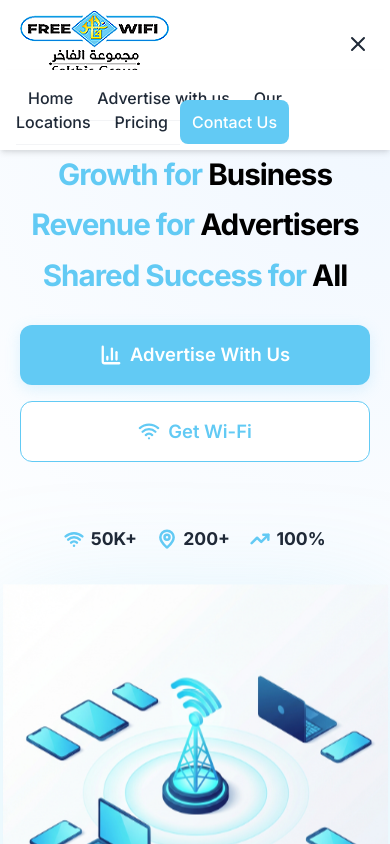
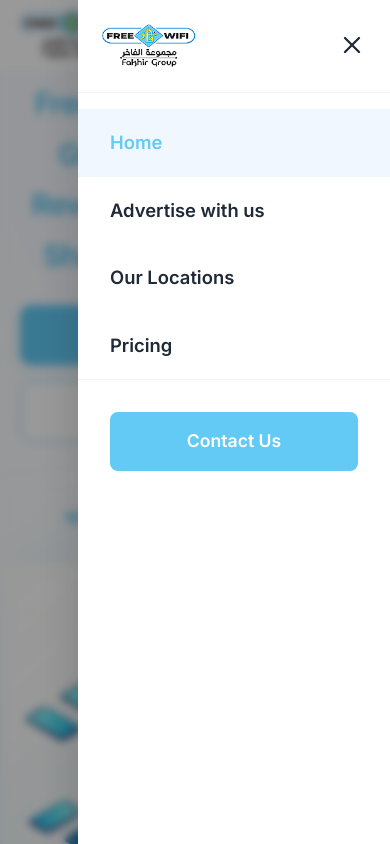
Before and after one commit to huzzy69/fg-free-wifi, a React (Vite) app: page / in a window 390 px wide. Both pictures are taken after a click on the button "Toggle Menu". Shown: the top 844 px of the page. Built offline with nearby package versions, Linux system fonts and the light colour scheme.

Commit message:
feat: enhance mobile responsiveness and add animated stat counters

```diff
--- a/src/components/Navbar.css
+++ b/src/components/Navbar.css
@@ -56,6 +56,10 @@
 
 /* Mobile Styles */
 @media (max-width: 768px) {
+    .navbar {
+        height: 70px;
+    }
+
     .desktop-only {
         display: none;
     }
@@ -64,37 +68,124 @@
         display: block;
     }
 
+    .logo-image {
+        height: 50px;
+    }
+
     .mobile-menu-btn {
         background: none;
         border: none;
         color: var(--color-text);
+        padding: 0.5rem;
+        cursor: pointer;
+        transition: transform 0.3s ease;
+        display: flex;
+        align-items: center;
+        justify-content: center;
     }
 
-    .mobile-menu {
-        position: absolute;
-        top: 70px;
+    .mobile-menu-btn.active {
+        transform: rotate(90deg);
+    }
+
+    /* Overlay */
+    .mobile-overlay {
+        position: fixed;
+        top: 0;
         left: 0;
         width: 100%;
-        background-color: var(--color-bg-white);
-        padding: 1rem;
-        box-shadow: var(--shadow-md);
+        height: 100%;
+        background: rgba(0, 0, 0, 0.4);
+        backdrop-filter: blur(4px);
+        opacity: 0;
+        visibility: hidden;
+        transition: all 0.3s ease;
+        z-index: 998;
+    }
+
+    .mobile-overlay.show {
+        opacity: 1;
+        visibility: visible;
+    }
+
+    /* Mobile Menu Drawer */
+    .mobile-menu {
+        position: fixed;
+        top: 0;
+        right: 0;
+        width: 80%;
+        max-width: 320px;
+        height: 100vh;
+        background-color: white;
+        z-index: 999;
         display: flex;
         flex-direction: column;
-        gap: 1rem;
+        transform: translateX(100%);
+        transition: transform 0.4s cubic-bezier(0.165, 0.84, 0.44, 1);
+        box-shadow: -10px 0 30px rgba(0, 0, 0, 0.1);
+        padding: 0;
+    }
+
+    .mobile-menu.open {
+        transform: translateX(0);
+    }
+
+    .mobile-menu-header {
+        padding: 1.5rem;
+        display: flex;
+        justify-content: space-between;
+        align-items: center;
+        border-bottom: 1px solid #f3f4f6;
+    }
+
+    .mobile-logo-inner {
+        height: 44px;
+        width: auto;
+    }
+
+    .close-menu {
+        background: none;
+        border: none;
+        color: var(--color-text);
+        cursor: pointer;
+    }
+
+    .mobile-menu-links {
+        padding: 1rem 0;
+        display: flex;
+        flex-direction: column;
+        flex-grow: 1;
     }
 
     .mobile-nav-link {
-        padding: 0.75rem;
-        border-bottom: 1px solid var(--color-bg-light);
-        font-weight: 500;
+        padding: 1.25rem 2rem;
+        font-size: 1.15rem;
+        font-weight: 600;
         color: var(--color-text);
+        border-bottom: none;
+        transition: background 0.2s, color 0.2s;
+        text-decoration: none;
     }
 
-    .btn-prominent {
-        background-color: var(--color-primary);
-        color: white;
-        text-align: center;
+    .mobile-nav-link:hover,
+    .mobile-nav-link.active {
+        background: #f0f7ff;
+        color: var(--color-primary);
+    }
+
+    .mobile-menu-footer {
+        padding: 2rem;
+        border-top: 1px solid #f3f4f6;
+    }
+
+    .btn-full {
+        width: 100%;
+        justify-content: center;
+        padding: 1rem;
+        font-size: 1.1rem;
         border-radius: var(--radius-md);
-        border-bottom: none;
+        display: flex;
+        align-items: center;
+        text-decoration: none;
     }
 }
--- a/src/components/Navbar.tsx
+++ b/src/components/Navbar.tsx
@@ -30,21 +30,30 @@ const Navbar: React.FC = () => {
                 </div>
 
                 {/* Mobile Menu Button */}
-                <button className="mobile-menu-btn mobile-only" onClick={toggleMenu}>
-                    {isOpen ? <X /> : <Menu />}
+                <button className={`mobile-menu-btn mobile-only ${isOpen ? 'active' : ''}`} onClick={toggleMenu} aria-label="Toggle Menu">
+                    {isOpen ? <X size={28} /> : <Menu size={28} />}
                 </button>
             </div>
 
+            {/* Mobile Menu Overlay */}
+            <div className={`mobile-overlay ${isOpen ? 'show' : ''}`} onClick={toggleMenu}></div>
+
             {/* Mobile Menu */}
-            {isOpen && (
-                <div className="mobile-menu mobile-only">
-                    <Link to="/" className="mobile-nav-link" onClick={toggleMenu}>Home</Link>
-                    <Link to="/advertisers" className="mobile-nav-link" onClick={toggleMenu}>Advertise with us</Link>
-                    <Link to="/locations" className="mobile-nav-link" onClick={toggleMenu}>Our Locations</Link>
-                    <Link to="/pricing" className="mobile-nav-link" onClick={toggleMenu}>Pricing</Link>
-                    <Link to="/contact" className="mobile-nav-link btn-prominent" onClick={toggleMenu}>Contact Us</Link>
+            <div className={`mobile-menu mobile-only ${isOpen ? 'open' : ''}`}>
+                <div className="mobile-menu-header">
+                    <img src={config.logoUrl} alt={config.companyName} className="mobile-logo-inner" />
+                    <button className="close-menu" onClick={toggleMenu}><X size={28} /></button>
                 </div>
-            )}
+                <div className="mobile-menu-links">
+                    <Link to="/" className={`mobile-nav-link ${isActive('/')}`} onClick={toggleMenu}>Home</Link>
+                    <Link to="/advertisers" className={`mobile-nav-link ${isActive('/advertisers')}`} onClick={toggleMenu}>Advertise with us</Link>
+                    <Link to="/locations" className={`mobile-nav-link ${isActive('/locations')}`} onClick={toggleMenu}>Our Locations</Link>
+                    <Link to="/pricing" className={`mobile-nav-link ${isActive('/pricing')}`} onClick={toggleMenu}>Pricing</Link>
+                    <div className="mobile-menu-footer">
+                        <Link to="/contact" className="btn btn-primary btn-full" onClick={toggleMenu}>Contact Us</Link>
+                    </div>
+                </div>
+            </div>
         </nav>
     );
 };
--- a/src/context/SiteConfigContext.tsx
+++ b/src/context/SiteConfigContext.tsx
@@ -84,6 +84,19 @@ export const SiteConfigProvider: React.FC<{ children: ReactNode }> = ({ children
         fetchRemoteConfig();
     }, []);
 
+    // Update document title and favicon
+    useEffect(() => {
+        document.title = config.companyName || 'Ads on WiFi';
+
+        let link: HTMLLinkElement | null = document.querySelector("link[rel~='icon']");
+        if (!link) {
+            link = document.createElement('link');
+            link.rel = 'icon';
+            document.getElementsByTagName('head')[0].appendChild(link);
+        }
+        link.href = config.logoUrl || '/logo.png';
+    }, [config.companyName, config.logoUrl]);
+
     const updateConfig = async (newConfig: Partial<SiteConfig>) => {
         try {
             const updated = { ...config, ...newConfig };
--- a/src/pages/Home.css
+++ b/src/pages/Home.css
@@ -19,6 +19,7 @@
     flex: 1.2;
     z-index: 10;
 }
+
 
 .hero-title {
     font-size: 50px;
--- a/src/pages/admin/AdminLogin.tsx
+++ b/src/pages/admin/AdminLogin.tsx
@@ -18,7 +18,7 @@ const AdminLogin: React.FC = () => {
             localStorage.setItem('isAdminAuthenticated', 'true');
             navigate('/admin/dashboard');
         } else {
-            setError('Invalid credentials. Try admin / admin123');
+            setError('Invalid credentials.');
         }
     };
 
```
